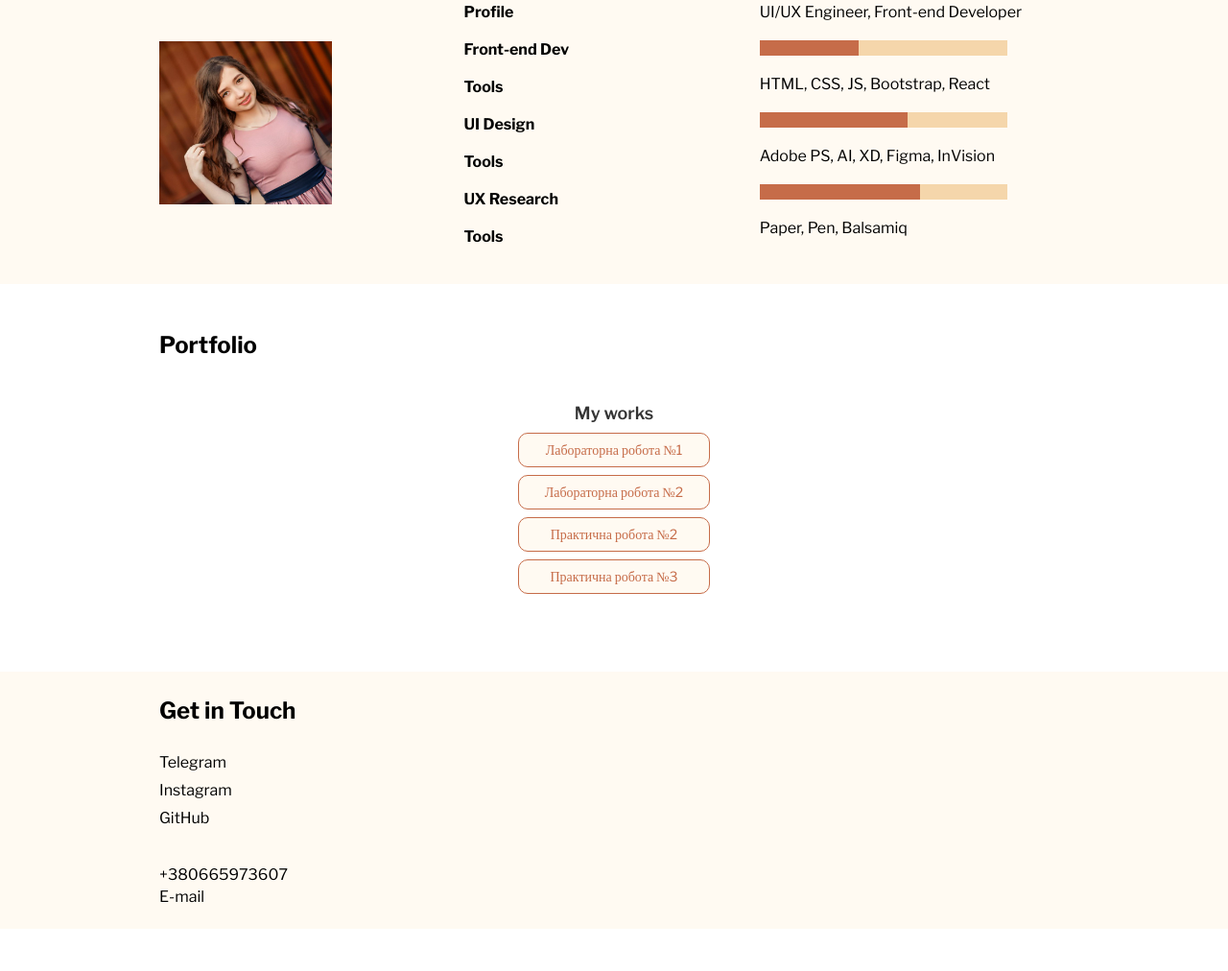
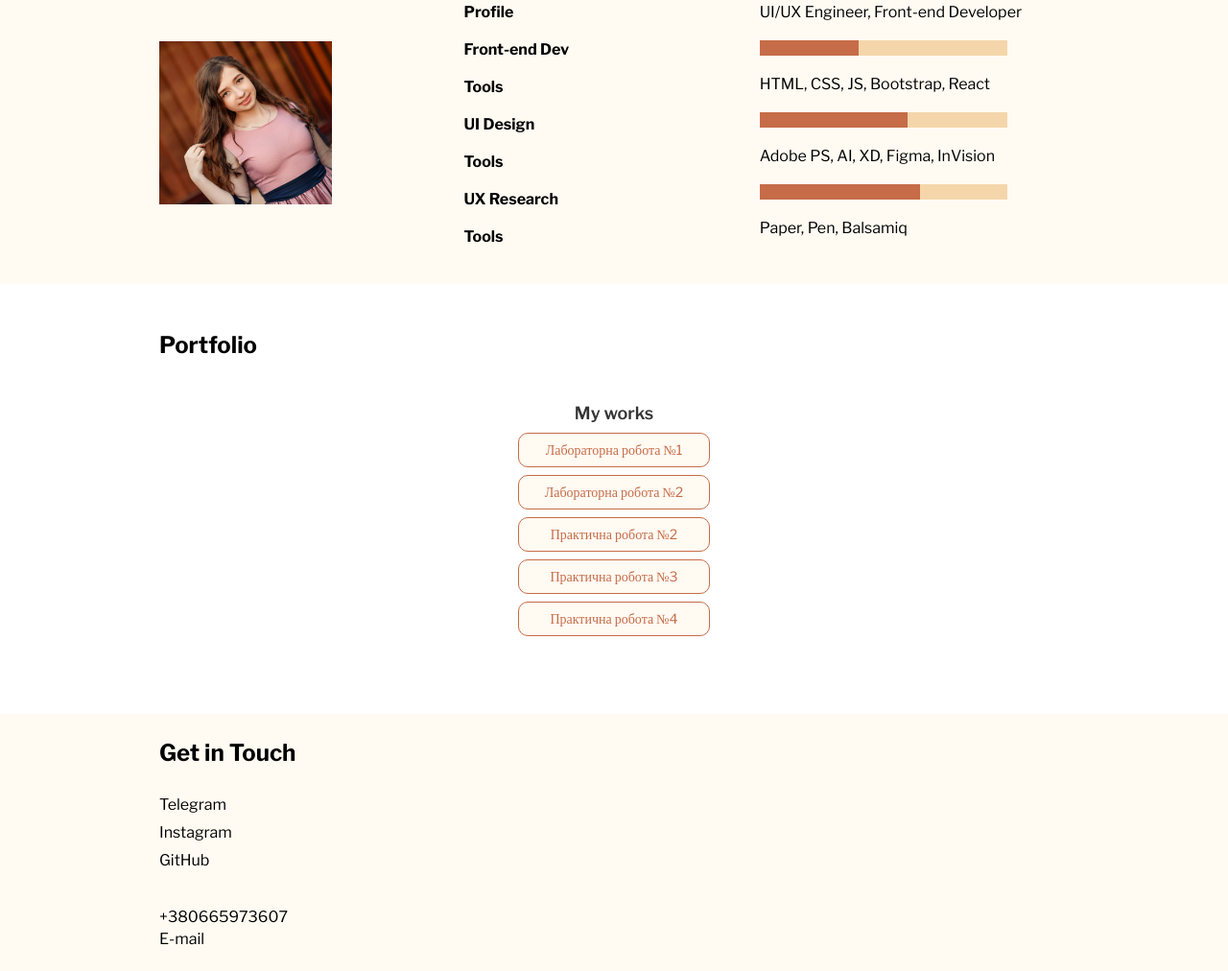
Before and after one commit to talyafedoriv/talyafedoriv.github.io, a plain HTML site: page index.html in a window 1280 px wide. Shown: the part 1222-2234 px from the top of the page at 96% size. Before the commit the page ends 2190 px from the top, so only its background shows below. Drawn offline with nearby package versions, Linux system fonts and the light colour scheme.

Commit message:
Update index.html

```diff
--- a/index.html
+++ b/index.html
@@ -123,7 +123,7 @@
         <a href="./LR2/index.html">Лабораторна робота №2</a>
         <a href="./PR2/index.html">Практична робота №2</a>
         <a href="./PR3/index.html">Практична робота №3</a>
-
+        <a href="./PR4/myLoc.html">Практична робота №4</a>
       </section>
     </main>
     <footer>
```
